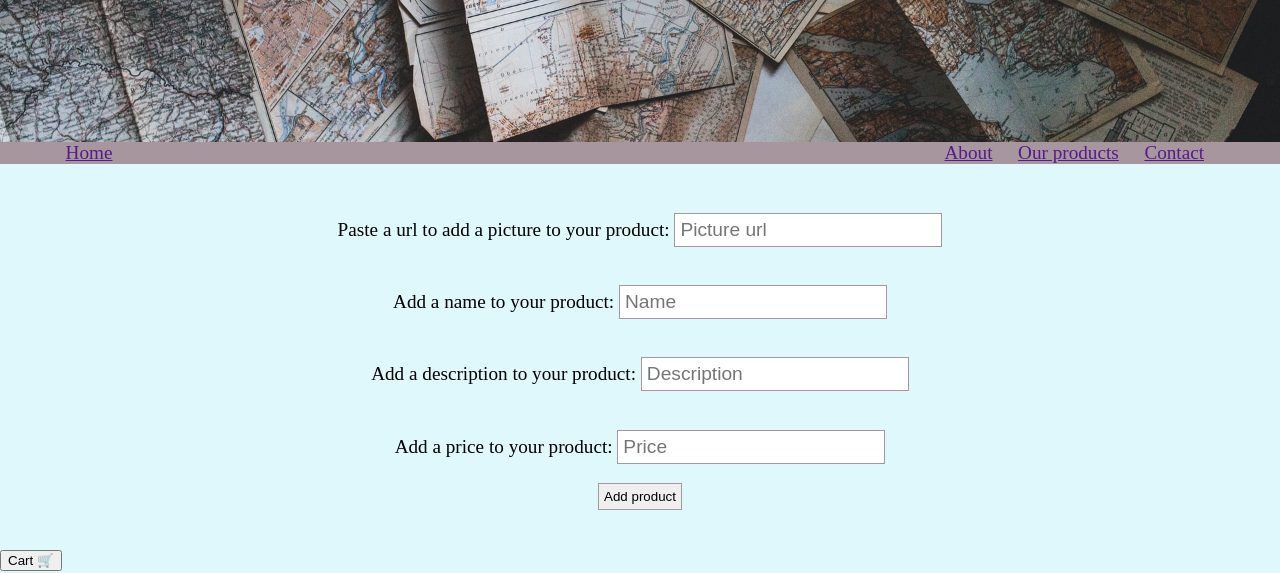
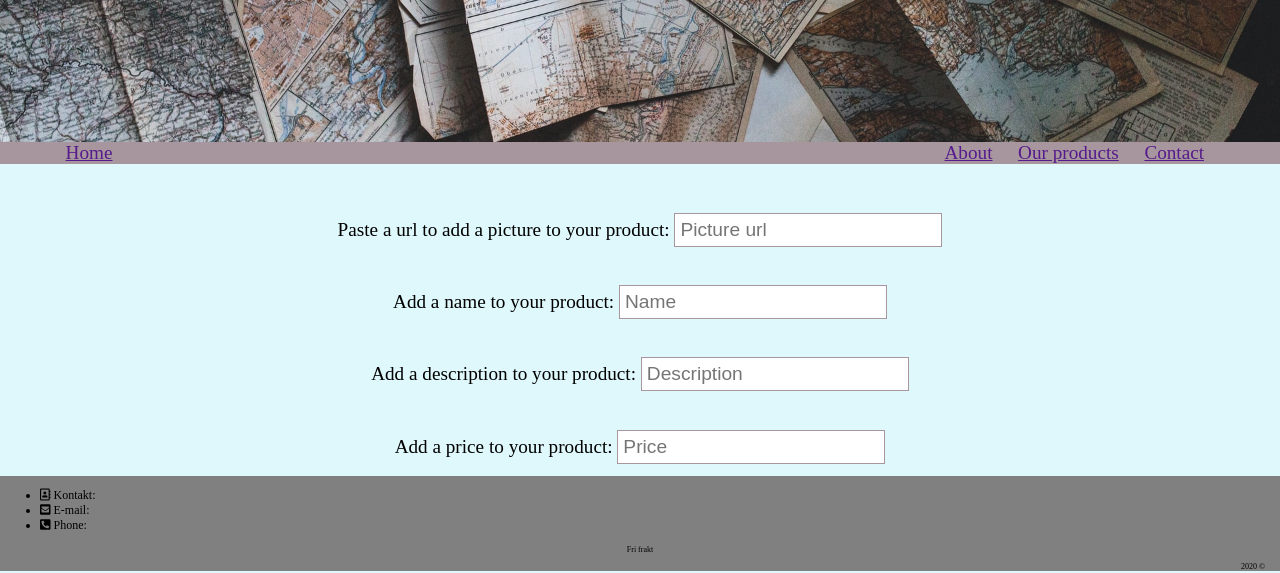
Before and after one commit to CorneliaWessberg/gruppinlamning, a website: page index.html in a window 1280 px wide. Shown: the part 229-802 px from the top of the page. Drawn offline with Linux system fonts and the light colour scheme.

Commit message:
pull this version

```diff
--- a/index.html
+++ b/index.html
@@ -3,6 +3,7 @@
 <head>
     <meta charset="UTF-8">
     <meta name="viewport" content="width=device-width, initial-scale=1.0">
+    <link rel="stylesheet" href="https://cdnjs.cloudflare.com/ajax/libs/font-awesome/5.15.1/css/all.min.css" integrity="sha512-+4zCK9k+qNFUR5X+cKL9EIR+ZOhtIloNl9GIKS57V1MyNsYpYcUrUeQc9vNfzsWfV28IaLL3i96P9sdNyeRssA==" crossorigin="anonymous" />
     <link rel="stylesheet" href="style.css">
     <script src="app.js" defer></script>
     <title>Our flee market</title>
@@ -76,21 +77,20 @@
     <footer class="footer">
         <div>
             <ul class="footer-lista">
-                <li> Kontakt: </li>
-                <li> E-mail: </li>
-                <li> Phone: </li>
+                <li>  <i class="far fa-address-book"></i>  Kontakt: </li>
+                <li> <i class="fas fa-envelope-square"></i>  E-mail: </li>
+                <li> <i class="fas fa-phone-square-alt"></i> Phone: </li>
             </ul>
         </div>
 
         <div>
-            <p class="frakt">Fri frakt över 490kr</p>
+            <p class="frakt">Fri frakt</p>
         </div>
 
         <div class="copy">
-           2020 &copy;
-
-
-
+        2020 &copy;
+        </div>
+    </footer>
 
 </body>
 </html>
--- a/sass/footer.scss
+++ b/sass/footer.scss
@@ -0,0 +1,23 @@
+.footer {
+    background-color: gray;
+    position: fixed;
+    bottom: 0;
+    width: 100%;
+
+}
+
+.footer-lista{
+    font-size: 1.5vh;
+}
+
+.copy {
+    display: flex;
+    justify-content: flex-end;
+    margin-right: 15px;
+    font-size: 1vh;
+}
+
+.frakt {
+    text-align: center;
+    font-size: 1vh;
+}
```
Also changed, not shown: bilder/no_france.jpg (added), style.css.
